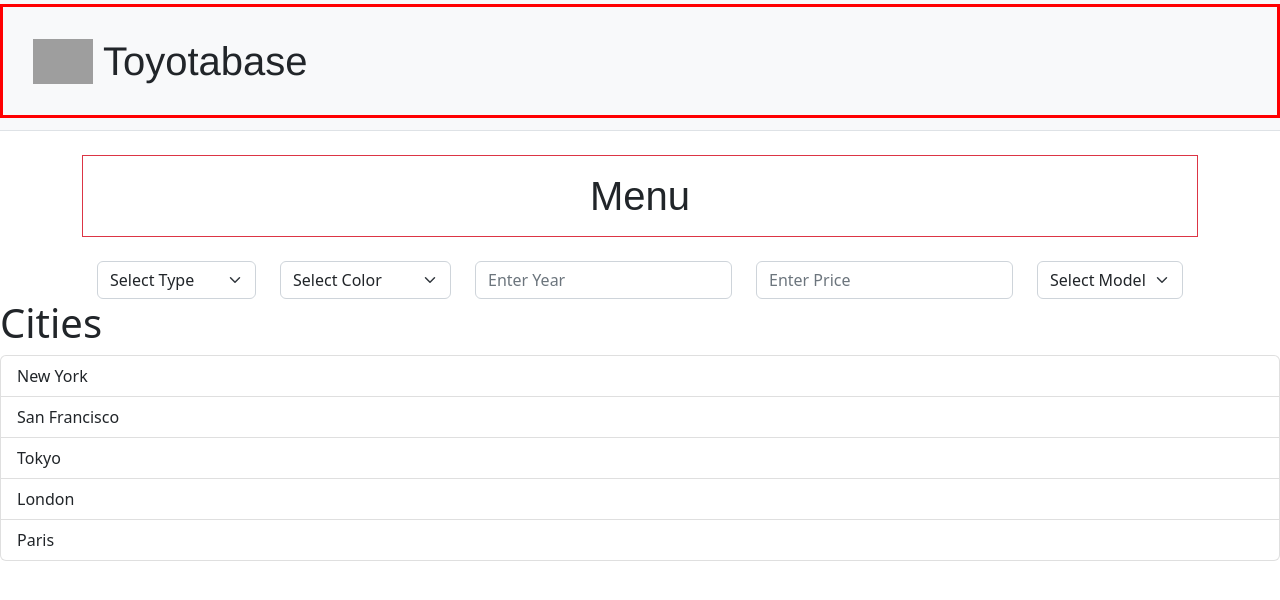
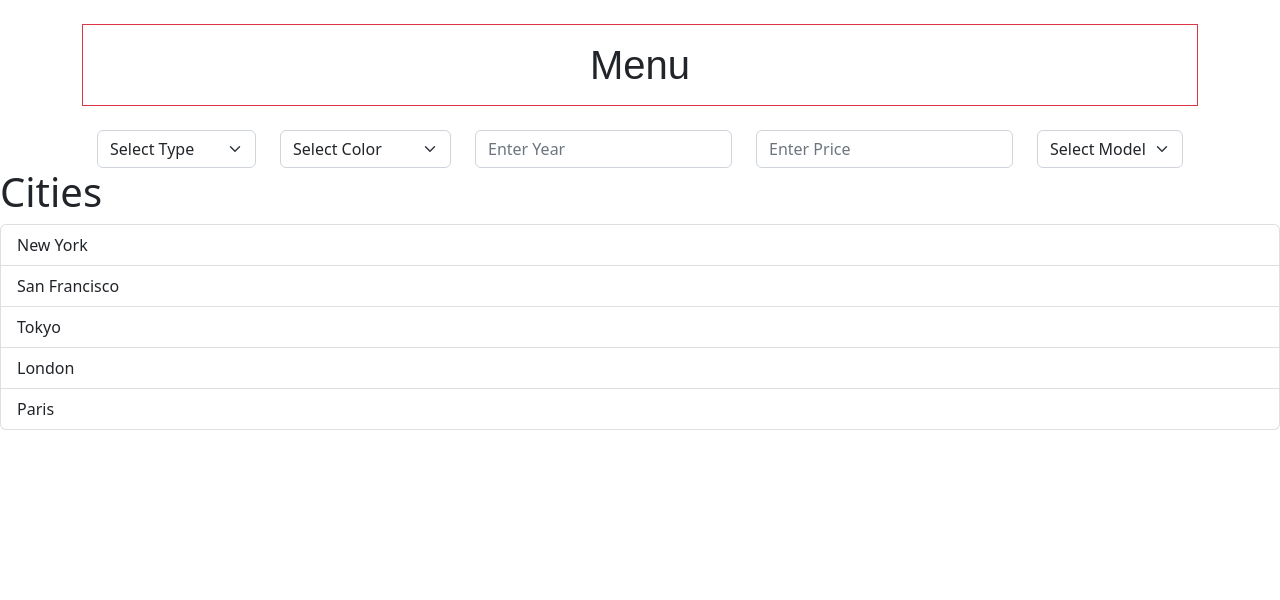
Before and after one commit to dominiccmcdonald5/TAMUhack, a React (Vite) app in the folder Toyotabase/: page / in a window 1280 px wide. Shown: the top 600 px of the page. Built offline with nearby package versions, Linux system fonts and the light colour scheme; grey boxes are pictures that could not be loaded.

Commit message:
Dom with Front End Works

```diff
--- a/Toyotabase/package.json
+++ b/Toyotabase/package.json
@@ -10,6 +10,7 @@
   },
   "dependencies": {
     "bootstrap": "^5.2.3",
+    "magic-string": "^0.30.17",
     "react": "^18.2.0",
     "react-dom": "^18.2.0"
   },
@@ -18,6 +19,6 @@
     "@types/react-dom": "^18.0.10",
     "@vitejs/plugin-react": "^3.1.0",
     "typescript": "^4.9.3",
-    "vite": "^4.1.0"
+    "vite": "^4.5.9"
   }
 }
--- a/Toyotabase/src/App.tsx
+++ b/Toyotabase/src/App.tsx
@@ -13,7 +13,7 @@ function App()
   }
   return (
     <div>
-      <Title title="Toyotabase"/>
+
 
       <Input />
 
```
Also changed, not shown: package.json (added, +10 -0 lines), 1 other file (tests, documents, lock files or other folders).
